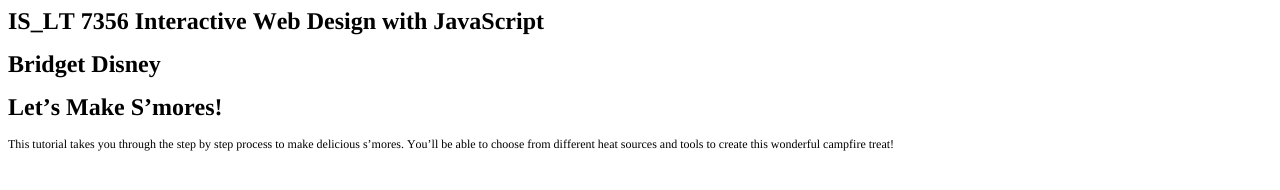
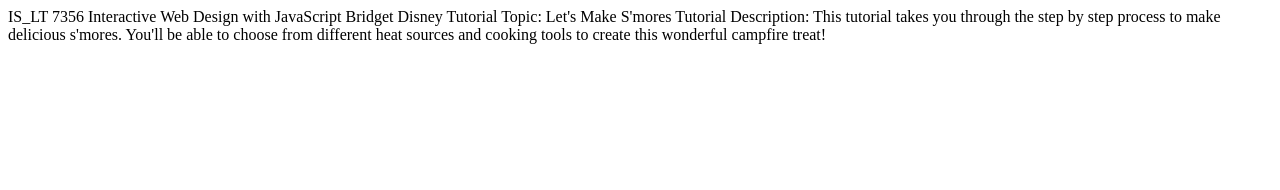
Before and after one commit to bridgetdisney/bridgetdisney.github.io, a plain HTML site: page index.html in a window 1280 px wide. Drawn offline with Linux system fonts and the light colour scheme.

Commit message:
Start over with Aptana

```diff
--- a/index.html
+++ b/index.html
@@ -1,20 +1,21 @@
-<!DOCTYPE html PUBLIC "-//W3C//DTD HTML 4.01//EN" "http://www.w3.org/TR/html4/strict.dtd">
+<!DOCTYPE html>
+<!--
+	Name:        index.html
+	Purpose:     Application for tutorial on how to make s'mores
+	Author:      Murache
+	Modified by: Bridget Disney (7 November 2017) for IS_LT 7356
+
+-->
 <html>
-<head>
-  <meta http-equiv="Content-Type" content="text/html; charset=utf-8">
-  <meta http-equiv="Content-Style-Type" content="text/css">
-  <title></title>
-  <meta name="Generator" content="Cocoa HTML Writer">
-  <meta name="CocoaVersion" content="1504.83">
-  <style type="text/css">
-    p.p2 {margin: 0.0px 0.0px 12.0px 0.0px; line-height: 14.0px; font: 12.0px Times; color: #000000; -webkit-text-stroke: #000000}
-    span.s1 {font-kerning: none}
-  </style>
-</head>
-<body>
-<h1 style="margin: 0.0px 0.0px 16.1px 0.0px; line-height: 28.0px; font: 24.0px Times; color: #000000; -webkit-text-stroke: #000000"><span class="s1"><b>IS_LT 7356 Interactive Web Design with JavaScript</b></span></h1>
-<h1 style="margin: 0.0px 0.0px 16.1px 0.0px; line-height: 28.0px; font: 24.0px Times; color: #000000; -webkit-text-stroke: #000000"><span class="s1"><b>Bridget Disney</b></span></h1>
-<h1 style="margin: 0.0px 0.0px 16.1px 0.0px; line-height: 28.0px; font: 24.0px Times; color: #000000; -webkit-text-stroke: #000000"><span class="s1"><b>Let’s Make S’mores!</b></span></h1>
-<p class="p2"><span class="s1">This tutorial takes you through the step by step process to make delicious s’mores. You’ll be able to choose from different heat sources and tools to create this wonderful campfire treat!</span></p>
-</body>
+	<head>
+
+	</head>
+	<body>
+		IS_LT 7356 Interactive Web Design with JavaScript
+		Bridget Disney
+		Tutorial Topic: Let's Make S'mores
+		Tutorial Description: This tutorial takes you through the step by step process
+		to make delicious s'mores. You'll be able to choose from different heat
+		sources and cooking tools to create this wonderful campfire treat!
+	</body>
 </html>
```
